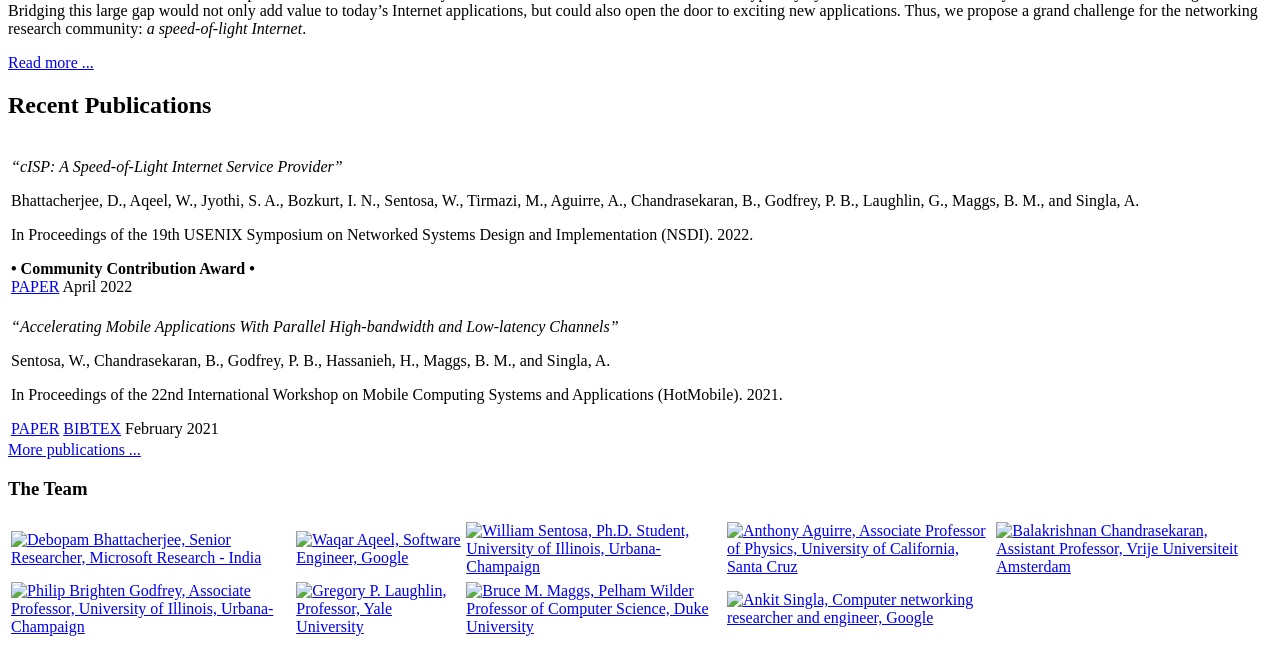
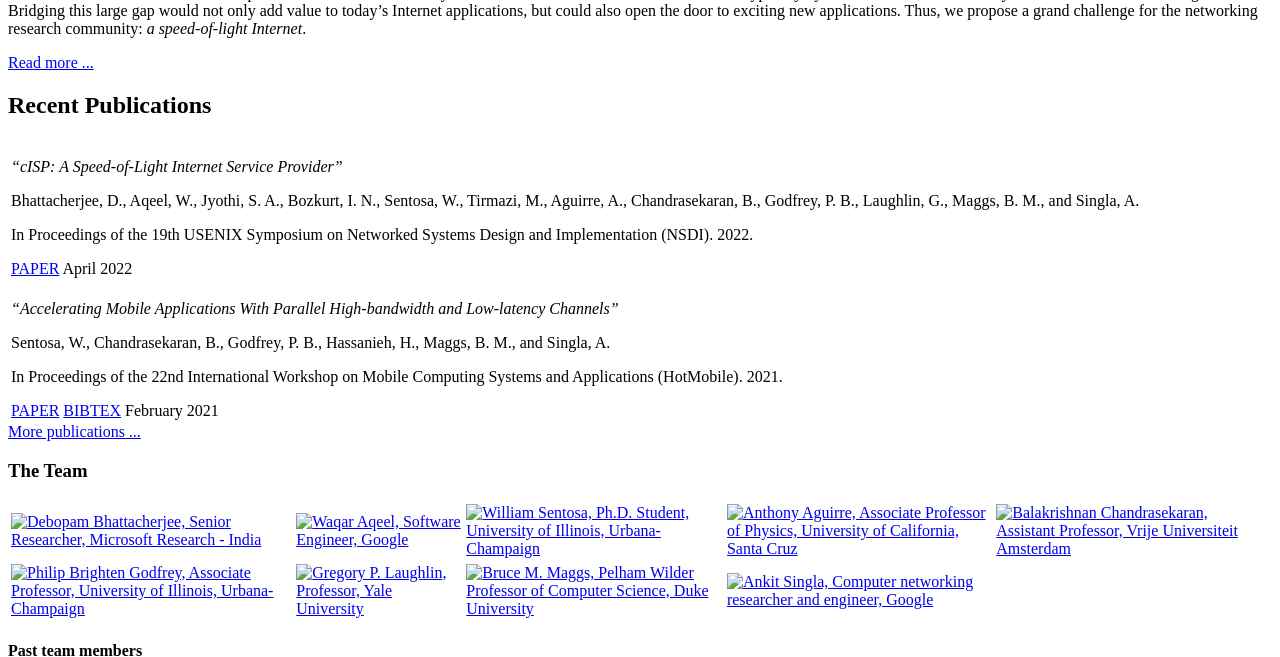
Before and after one commit to netarch/cspeed, a Jekyll site: the page built from index.html, in a window 1280 px wide and 900 px high, scrolled down 823 px, cut to the strip 0-657 px from the top of the window. Built offline with Jekyll 4.4.1, drawn with Linux system fonts in a browser that asks for light colours; nearby versions of some CDN libraries; the list of posts is cut into pages by our own code; comment, search, counter and statistics services are not loaded.

Commit message:
updated by debopam

```diff
--- a/_data/publications.yml
+++ b/_data/publications.yml
@@ -1,7 +1,6 @@
 - authors: Bhattacherjee, D., Aqeel, W., Jyothi, S. A., Bozkurt, I. N., Sentosa, W., Tirmazi, M., Aguirre, A., Chandrasekaran, B., Godfrey, P. B., Laughlin, G., Maggs, B. M., and Singla, A.
   title: "cISP: A Speed-of-Light Internet Service Provider"
   venue: "In Proceedings of the 19th USENIX Symposium on Networked Systems Design and Implementation (NSDI). 2022."
-  noteworthy: Community Contribution Award
   ts: April 2022
   pdf: assets/publications/bhattacherjee-aqeel-nsdi22.pdf
 
```
